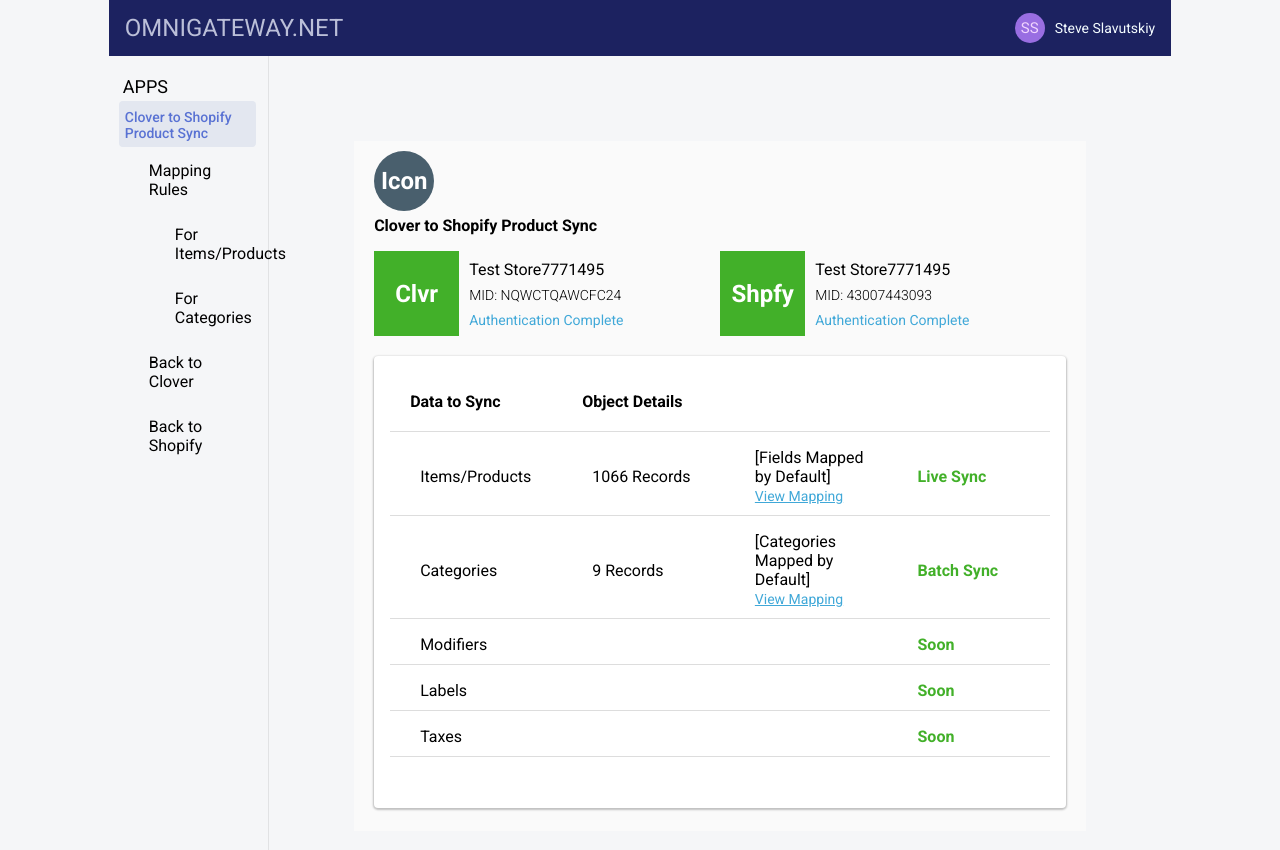
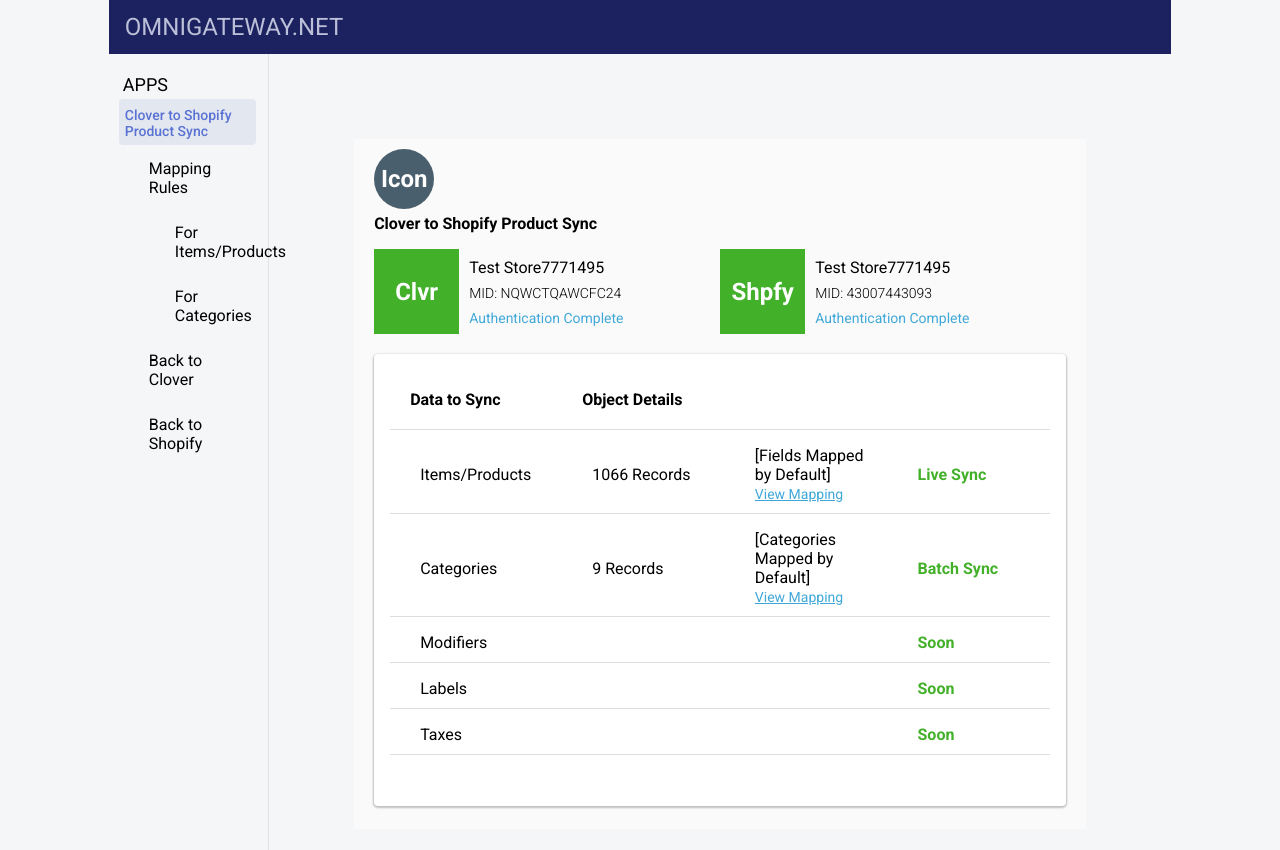
Before and after one commit to David-Orson/FLApp1, a React (Create React App) app: page / in a window 1280 px wide. Shown: the top 850 px of the page. Built offline with nearby package versions, Linux system fonts and the light colour scheme.

Commit message:
User removed from Header

```diff
--- a/src/components/Header.js
+++ b/src/components/Header.js
@@ -6,10 +6,7 @@
   return (
     <div className="header">
       <h1 className="logo">OMNIGATEWAY.NET</h1>
-      <div className="user-container">
-        <p className="user">SS</p>
-        <p className="username">Steve Slavutskiy</p>
-      </div>
+      <div className="user-container"></div>
     </div>
   );
 };
```
